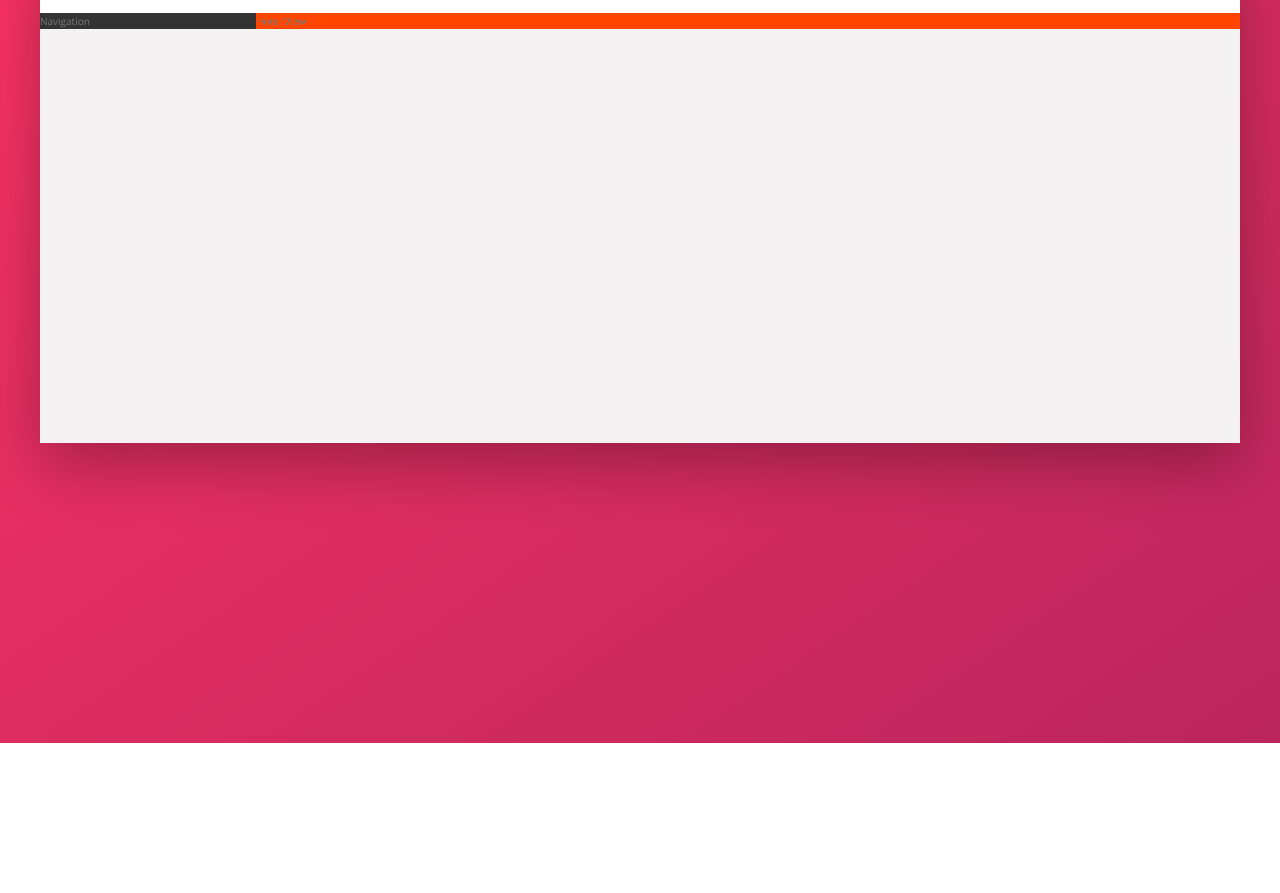
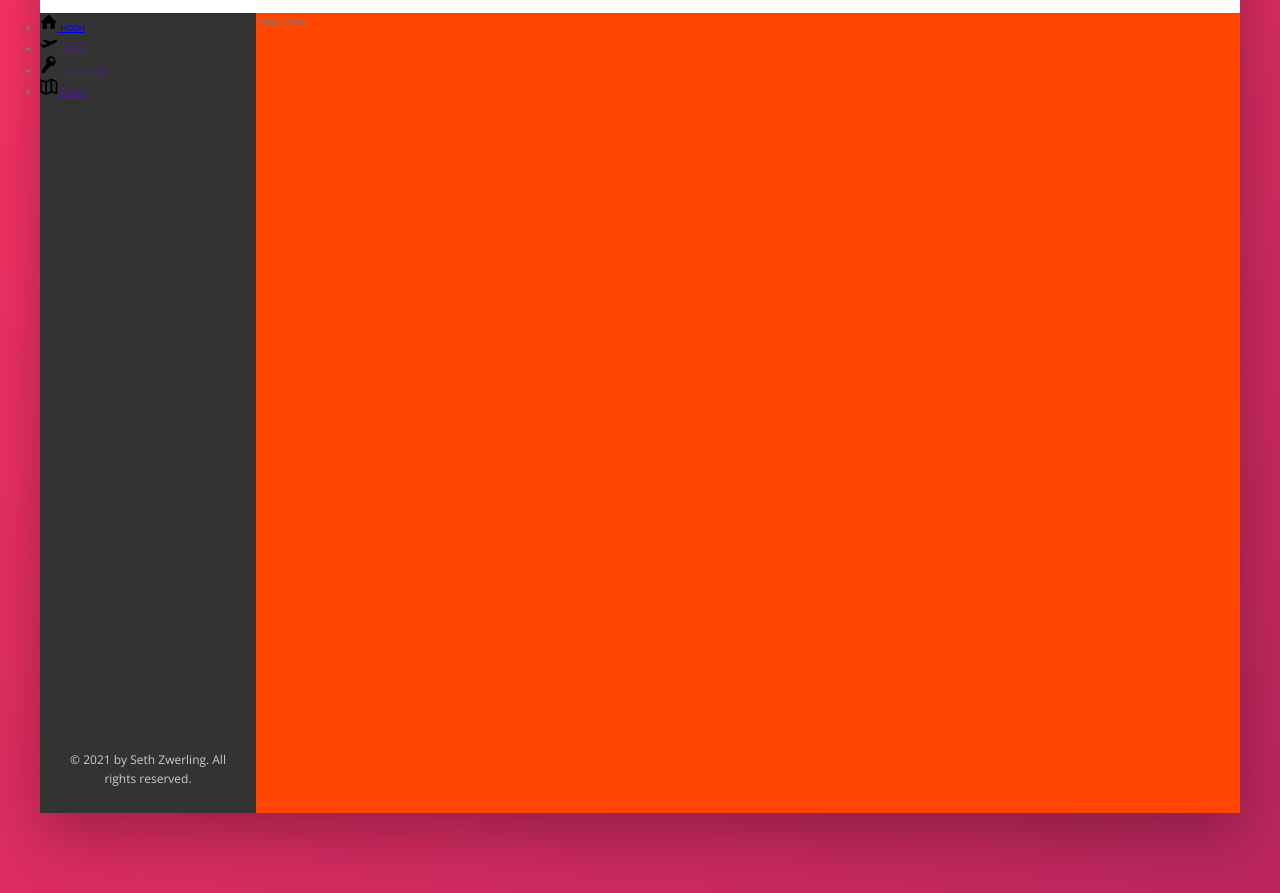
Before and after one commit to SZwerling/Trillo-App, a website: page index.html in a window 1280 px wide. Shown: the part 137-1030 px from the top of the page. Before the commit the page ends 880 px from the top, so only its background shows below. Drawn offline with nearby package versions, Linux system fonts and the light colour scheme.

Commit message:
nav part 1

```diff
--- a/index.html
+++ b/index.html
@@ -46,7 +46,43 @@
 
             <div class="content">
                 <nav class="sidebar">
-                    Navigation
+                    <ul class="side-nav">
+                        <li class="side-nav__item">
+                            <a href="#" class="side-nav__link">
+                                <svg class="side-nav__icon">
+                                    <use xlink:href="img/sprite.svg#icon-home"></use>
+                                </svg>
+                                <span>Hotel</span>
+                            </a>
+                        </li>
+                        <li class="side-nav__item">
+                            <a href="" class="side-nav__link">
+                                <svg class="side-nav__icon">
+                                    <use xlink:href="img/sprite.svg#icon-aircraft-take-off"></use>
+                                </svg>
+                                <span>Flight</span>
+                            </a>
+                        </li>
+                        <li class="side-nav__item">
+                            <a href="" class="side-nav__link">
+                                <svg class="side-nav__icon">
+                                    <use xlink:href="img/sprite.svg#icon-key"></use>
+                                </svg>
+                                <span>Car rental</span>
+                            </a>
+                        </li>
+                        <li class="side-nav__item">
+                            <a href="" class="side-nav__link">
+                                <svg class="side-nav__icon">
+                                    <use xlink:href="img/sprite.svg#icon-map"></use>
+                                </svg>
+                                <span>Tours</span>
+                            </a>
+                        </li>
+                    </ul>
+                    <div class="legal">
+                        &copy; 2021 by Seth Zwerling. All rights reserved.
+                    </div>
                 </nav>
                 <main class="hotel-view">
                     Hotel View
--- a/sass/_components.scss
+++ b/sass/_components.scss
@@ -73,17 +73,17 @@
 ///////////////////////////////////////////////////
 /////////// User Nav
 .user-nav {
-    align-self: stretch;
+    align-self: stretch; //user-nav is flex-item within header, align-self is cross axis, stretch fills vertically
 
-    display: flex;
-    align-items: center;
+    display: flex;  //container within container, svg's and user photo
+    align-items: center;  //to align items vertically along cross axis
 
-    //select all direct children of user-nave
+    //select all direct children of user-nav, icons and user photo
     & > * {
         padding: 0 2rem;
         cursor: pointer;
-        height: 100%;
-        display: flex;
+        height: 100%; //all items take up available space, to see whole box change on hover
+        display: flex; //so all direct children have content centered vertically, icon-box & user
         align-items: center;
     }
 
@@ -92,28 +92,28 @@
     }
 
     &__icon-box {
-        position: relative;
+        position: relative; //to position child element of __notification
     }
 
-    &__icon {
+    &__icon {  //for svg's
         height: 2.25rem;
         width: 2.25rem;
         fill: var(--color-Grey-dark-2);
 
     }
 
-    &__notification {
+    &__notification { //little numbers
         font-size: .8rem;
         height: 1.75rem;
         width: 1.75rem;
         border-radius: 50%;
         background-color: var(--color-primary);
         color: #fff;
-        position: absolute;
+        position: absolute; //parent is icon-box
         top: 1.5rem;
         right: 1.1rem;
 
-        display: flex;
+        display: flex; //to center little numbers - flexbox works w text
         justify-content: center;
         align-items: center;
     }
@@ -132,3 +132,31 @@
 
     }
 }
+
+//////////////////////////////////////////////////
+////////// Side Navigation
+
+.side-nav {
+
+    &__item {
+
+    }
+
+    &__link {
+
+    }
+
+    &__icon {
+        width: 1.75rem;
+        height: 1.75rem;
+    }
+}
+
+//////////////////////////////////////////////////
+////////// Legal Text
+.legal {
+    font-size: 1.2rem;
+    color: var(--color-Grey-light-4);
+    text-align: center;
+    padding: 2.5rem;
+}
--- a/sass/_layout.scss
+++ b/sass/_layout.scss
@@ -28,10 +28,15 @@
 
     flex: 0 0 18%;
 
+    display: flex;
+    flex-direction: column;
+    justify-content: space-between;
+
 }
 
 .hotel-view {
     background-color: orangered;
     flex: 1;
+    height: 80rem;
 
 }
```
Also changed, not shown: CSS/style.css.
